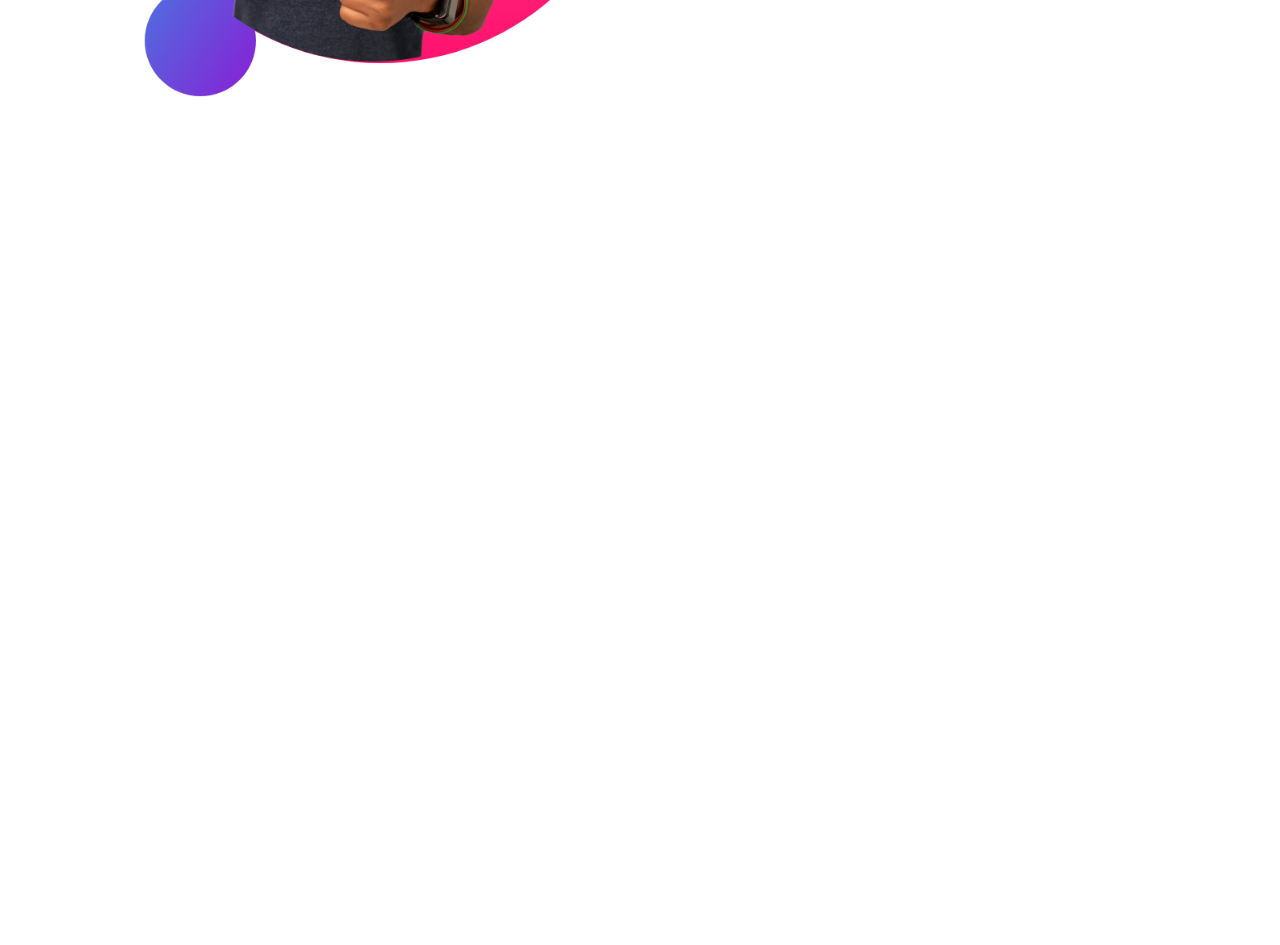
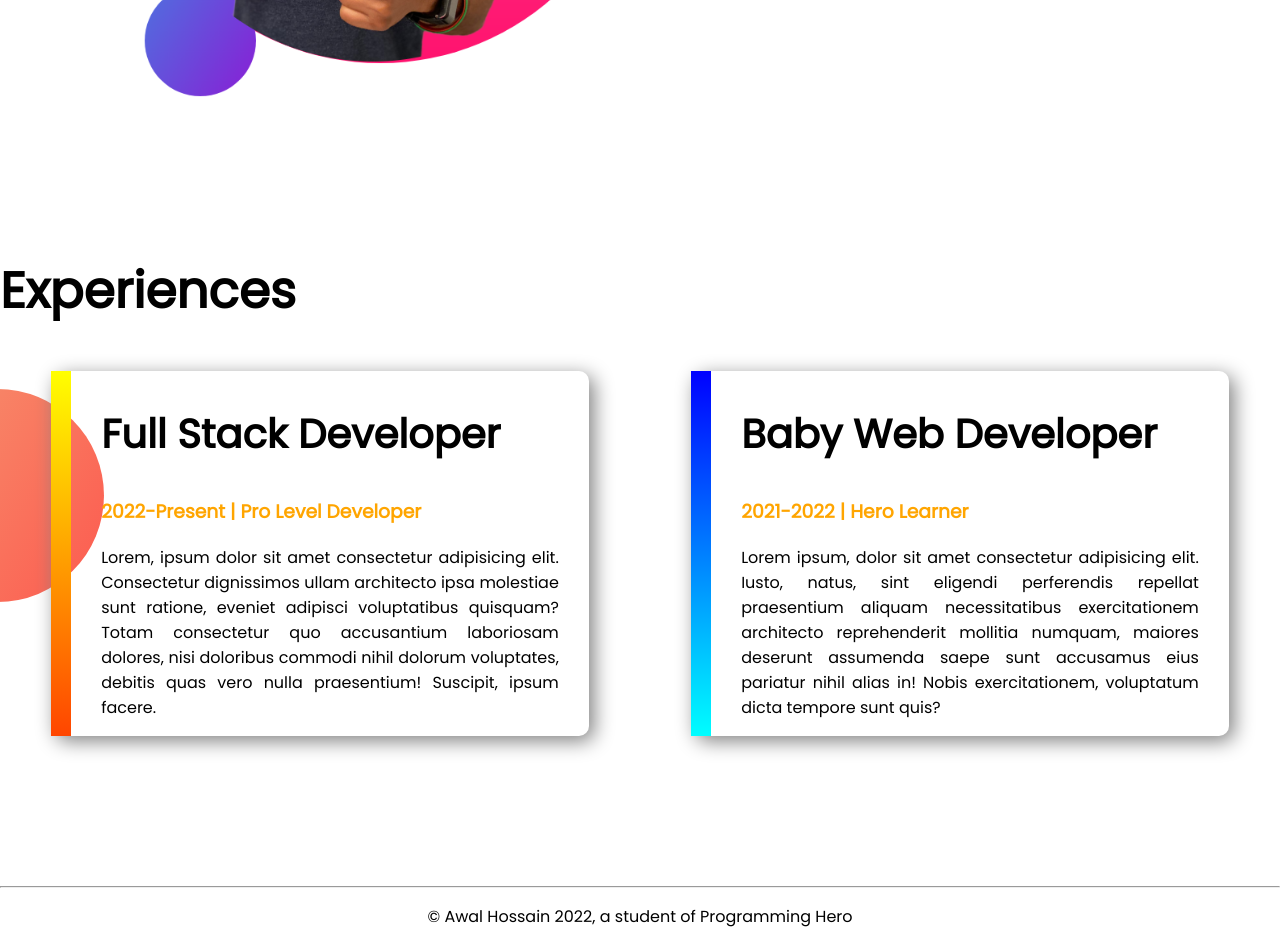
Before and after one commit to awalhossainPro/developer-portfolio, a plain HTML site: page index.html in a window 1280 px wide. Shown: the part 1185-2130 px from the top of the page. Before the commit the page ends 1439 px from the top, so only its background shows below. Drawn offline with Linux system fonts and the light colour scheme.

Commit message:
Experience & Footer added

```diff
--- a/index.html
+++ b/index.html
@@ -11,10 +11,11 @@
     <link rel="stylesheet" href="style.css">
 </head>
 <body>
-<section class="top-banner">
+<!-- Welcome section -->
+<section class="top-banner flexible-container">
     <div class="half-width">
         <h1 style="margin-bottom: -30px; margin-top: 100px;">Welcome To</h1>
-        <h1> <span class="portfolio-name">Awal Hossain</span> World</h1>
+        <h1> <span class="orange-color">Awal Hossain</span> World</h1>
         <h3>Build Climber and Train Stopper</h3>
         <p>
             Lorem ipsum dolor sit amet consectetur adipisicing elit. Vel vero obcaecati quidem voluptates asperiores, fugiat ex beatae molestiae ad quia? Ex dicta nostrum inventore quidem hic libero laudantium alias aliquid.
@@ -25,7 +26,9 @@
         <img src="images/jhankar.png" alt="">
     </div>
 </section>
-<section class="dream-big">
+
+<!-- Dream Big Section -->
+<section class="dream-big flexible-container">
     <div class="half-width">
         <img src="images/jhankar2.png" alt="">
     </div>
@@ -38,5 +41,31 @@
         <a class="link-button" target="__blank" href="">DOWNLOAD RESUME</a>
     </div>
 </section>
+
+<!-- Experience Section -->
+<section class="experience-area">
+    <h1>Experiences</h1>
+    <div class="flexible-container">
+        <div id="full-stack-experience" class="experience-div">
+            <h2>Full Stack Developer</h2>
+            <h3 class="orange-color">2022-Present | Pro Level Developer</h3>
+            <p>
+                Lorem, ipsum dolor sit amet consectetur adipisicing elit. Consectetur dignissimos ullam architecto ipsa molestiae sunt ratione, eveniet adipisci voluptatibus quisquam? Totam consectetur quo accusantium laboriosam dolores, nisi doloribus commodi nihil dolorum voluptates, debitis quas vero nulla praesentium! Suscipit, ipsum facere.
+            </p>
+        </div>
+        <div id="web-dev-experience" class="experience-div">
+            <h2>Baby Web Developer</h2>
+            <h3 class="orange-color">2021-2022 | Hero Learner</h3>
+            <p>
+                Lorem ipsum, dolor sit amet consectetur adipisicing elit. Iusto, natus, sint eligendi perferendis repellat praesentium aliquam necessitatibus exercitationem architecto reprehenderit mollitia numquam, maiores deserunt assumenda saepe sunt accusamus eius pariatur nihil alias in! Nobis exercitationem, voluptatum dicta tempore sunt quis?
+            </p>
+        </div>
+    </div>
+</section>
+
+<hr>
+<footer>
+    <p> &copy; Awal Hossain 2022, a student of Programming Hero </p>
+</footer>
 </body>
 </html>
--- a/style.css
+++ b/style.css
@@ -7,11 +7,15 @@ h1 {
   font-size: 50px;
 }
 
-.portfolio-name {
+h2 {
+  font-size: 40px;
+}
+
+.orange-color {
   color: orange;
 }
 
-section {
+.flexible-container {
   display: flex;
   margin-bottom: 150px;
 }
@@ -51,3 +55,39 @@ section {
   background-repeat: no-repeat;
   background-position: right;
 }
+
+.experience-div {
+  width: 50%;
+  margin-left: 4%;
+  margin-right: 4%;
+  box-shadow: 5px 5px 20px grey;
+  padding: 0 30px 0 30px;
+  border-left: 20px solid orangered;
+  border-radius: 10px;
+}
+
+.experience-area {
+  background-image: url("images/exp-bg.png");
+  background-repeat: no-repeat;
+  background-position: left;
+}
+
+.experience-area p {
+  text-align: justify;
+}
+
+#web-dev-experience{
+    border-left: 20px solid;
+    border-image: linear-gradient(blue, cyan);
+    border-image-slice: 1;
+}
+
+#full-stack-experience{
+    border-left: 20px solid;
+    border-image: linear-gradient(yellow, orangered);
+    border-image-slice: 1;
+}
+
+footer{
+    text-align: center;
+}
```
